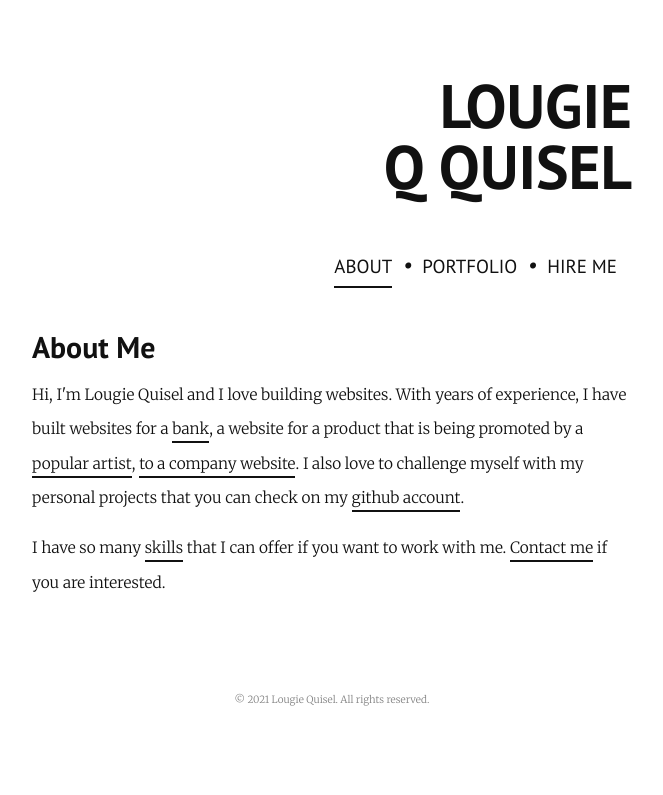
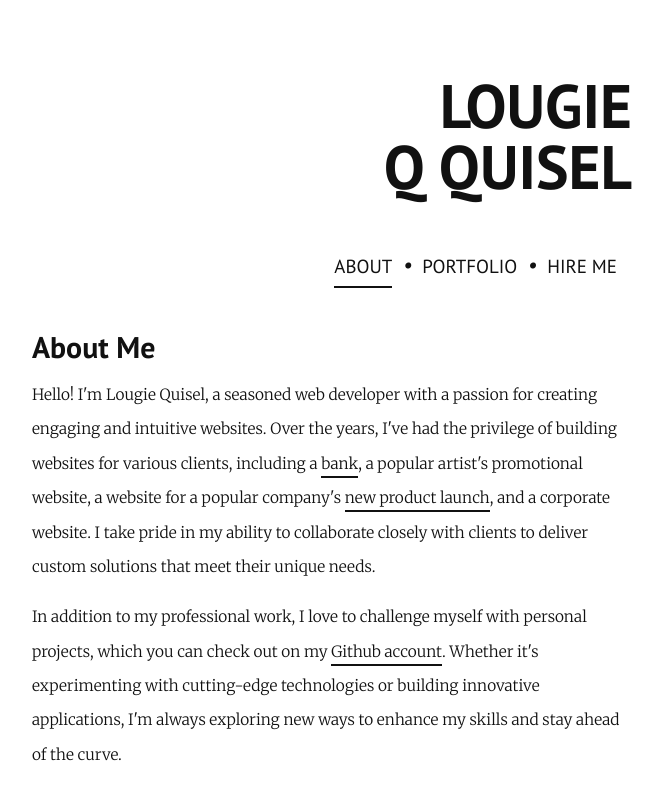
Before and after one commit to loq24/portfolio, a Next.js app: page / in a window 1280 px wide. Shown: the top 795 px of the page, without its empty margins (308-971 px from the left). Built offline with nearby package versions, Linux system fonts and the light colour scheme.

Commit message:
Feature/improvements (#11)
* Update lock files

* Update home page

```diff
--- a/src/pages/index.tsx
+++ b/src/pages/index.tsx
@@ -14,8 +14,9 @@ const Home = () => {
       <div>
         <h1>About Me</h1>
         <p>
-          Hi, I&apos;m Lougie Quisel and I love building websites. With years of
-          experience, I have built websites for a{" "}
+          Hello! I'm Lougie Quisel, a seasoned web developer with a passion for
+          creating engaging and intuitive websites. Over the years, I've had the
+          privilege of building websites for various clients, including a{" "}
           <a
             href="https://americanbb.bank/"
             rel="noopener noreferrer"
@@ -23,41 +24,52 @@ const Home = () => {
           >
             bank
           </a>
-          , a website for a product that is being promoted by a{" "}
+          , a popular artist's{" "}
           <a
             href="https://whipshots.com/"
             rel="noopener noreferrer"
             target="_blank"
           >
-            popular artist
+            promotional website
           </a>
-          ,{" "}
+          , a website for a popular company's{" "}
+          <a
+            href="https://delonghitruebrew.com/"
+            rel="noopener noreferrer"
+            target="_blank"
+          >
+            new product launch
+          </a>
+          , and a{" "}
           <a
             href="https://thewoo.com/"
             rel="noopener noreferrer"
             target="_blank"
           >
-            to a company website
+            corporate website
           </a>
-          . I also love to challenge myself with my personal projects that you
-          can check on my{" "}
+          . I take pride in my ability to collaborate closely with clients to
+          deliver custom solutions that meet their unique needs.
+        </p>
+        <p>
+          In addition to my professional work, I love to challenge myself with
+          personal projects, which you can check out on my{" "}
           <a
             href="https://github.com/loq24"
             rel="noopener noreferrer"
             target="_blank"
           >
-            github account
+            Github account
           </a>
-          .
+          . Whether it's experimenting with cutting-edge technologies or
+          building innovative applications, I'm always exploring new ways to
+          enhance my skills and stay ahead of the curve.
         </p>
         <p>
-          I have so many{" "}
-          <Link href="/hire-me">
-            <a>skills</a>
-          </Link>{" "}
-          that I can offer if you want to work with me.{" "}
-          <a href="mailto:lougie.quisel@gmail.com">Contact me</a> if you are
-          interested.
+          If you're looking for a skilled and collaborative web developer to
+          bring your vision to life, I'd love to hear from you. Feel free to{" "}
+          <a href="mailto:lougie.quisel@gmail.com">get in touch with me</a> to
+          discuss your project in more detail.
         </p>
       </div>
     </>
```
Also changed, not shown: 2 other files (tests, documents, lock files or other folders).
